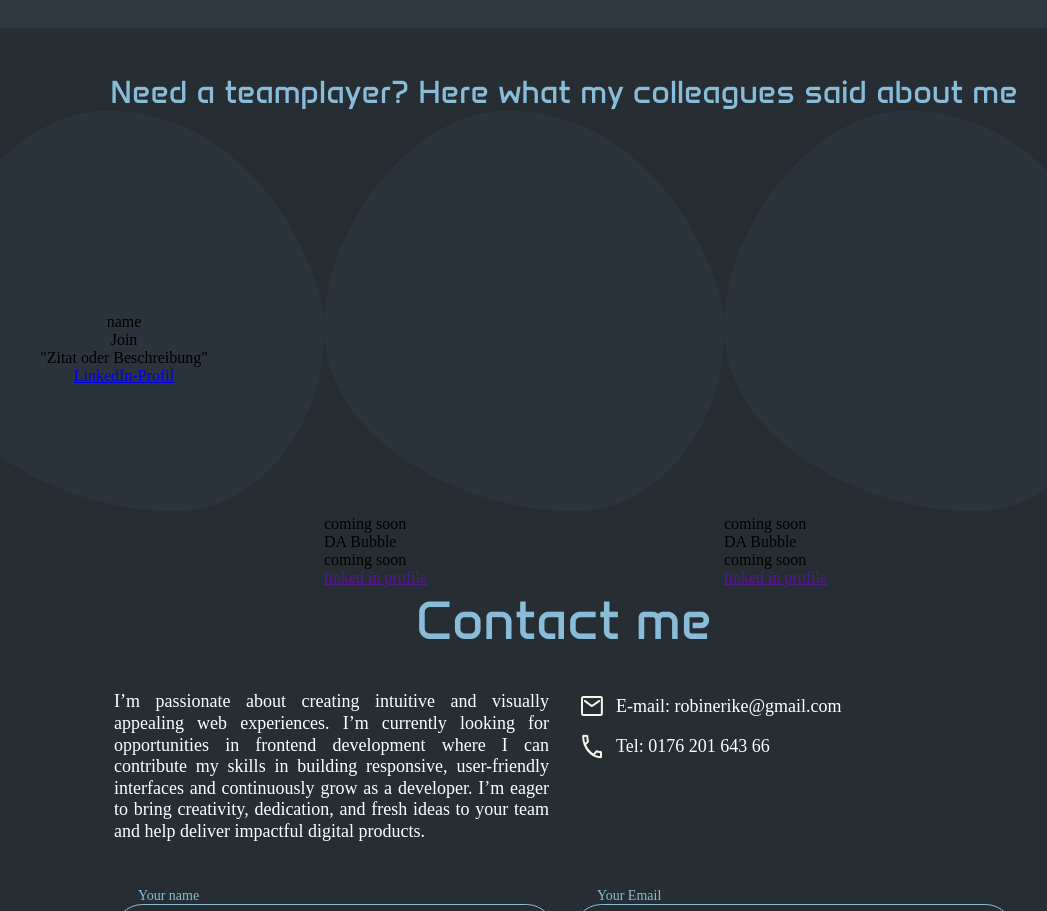
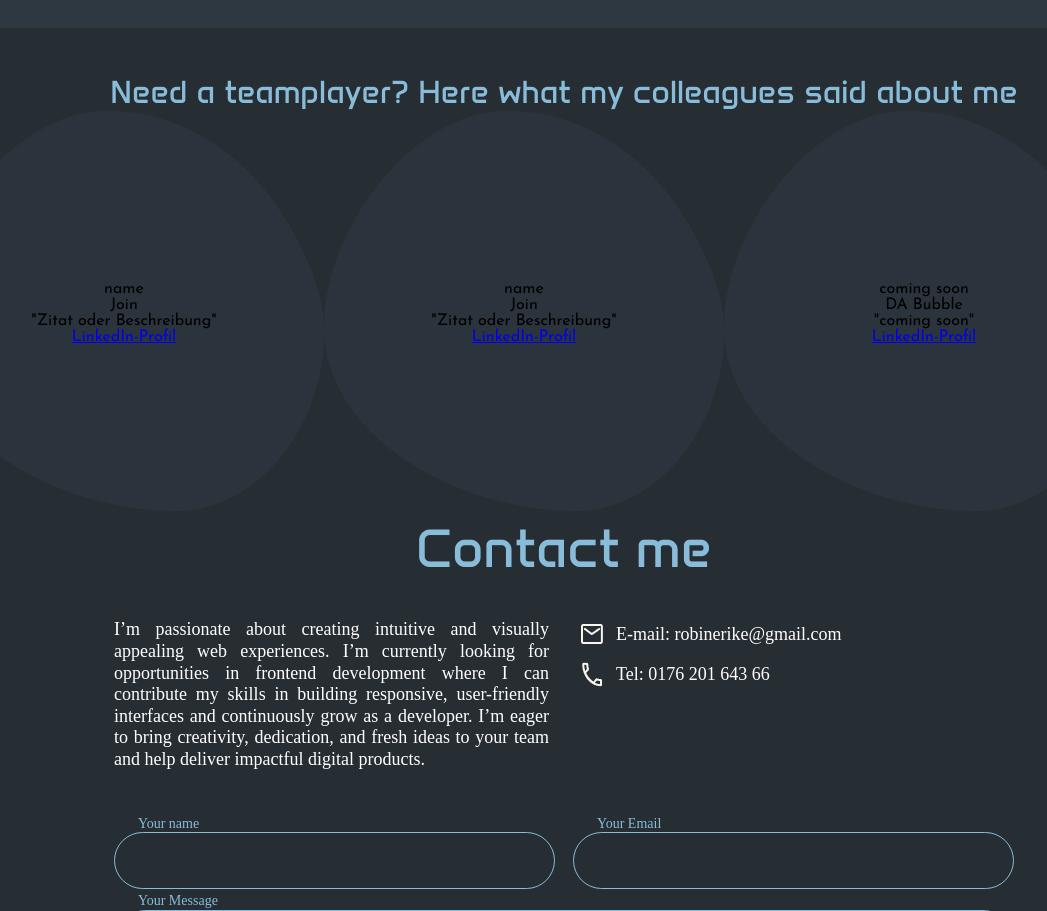
Before and after one commit to robintymi/Portfolio, an Angular app: page / in a window 1280 px wide. Shown: the part 2462-3373 px from the top of the page, without its empty margins (76-1123 px from the left). Built offline with nearby package versions, Linux system fonts and the light colour scheme.

Commit message:
immernoch references

```diff
--- a/src/app/references/one-ref/one-ref.component.html
+++ b/src/app/references/one-ref/one-ref.component.html
@@ -8,23 +8,22 @@
       <a href="#" class="linked-in">LinkedIn-Profil</a>
     </div>
   </div>
-
   <div class="one-ref">
     <img src="assets/img/references/Ellipse 02.png" alt="" />
-    <div>
-      <p class="name">coming soon</p>
-      <p class="project">DA Bubble</p>
-      <p class="quote">coming soon</p>
-      <a href="" class="linked-in">linked in profile</a>
+    <div class="overlay">
+      <p class="name">name</p>
+      <p class="project">Join</p>
+      <p class="quote">"Zitat oder Beschreibung"</p>
+      <a href="#" class="linked-in">LinkedIn-Profil</a>
     </div>
   </div>
   <div class="one-ref">
     <img src="assets/img/references/Ellipse 02.png" alt="" />
-    <div>
+    <div class="overlay">
       <p class="name">coming soon</p>
       <p class="project">DA Bubble</p>
-      <p class="quote">coming soon</p>
-      <a href="" class="linked-in">linked in profile</a>
+      <p class="quote">"coming soon"</p>
+      <a href="#" class="linked-in">LinkedIn-Profil</a>
     </div>
   </div>
 </section>
--- a/src/app/references/one-ref/one-ref.component.scss
+++ b/src/app/references/one-ref/one-ref.component.scss
@@ -11,4 +11,5 @@
 }
 section {
   display: flex;
+  font-family:"Josefin Sans";
 }
```
